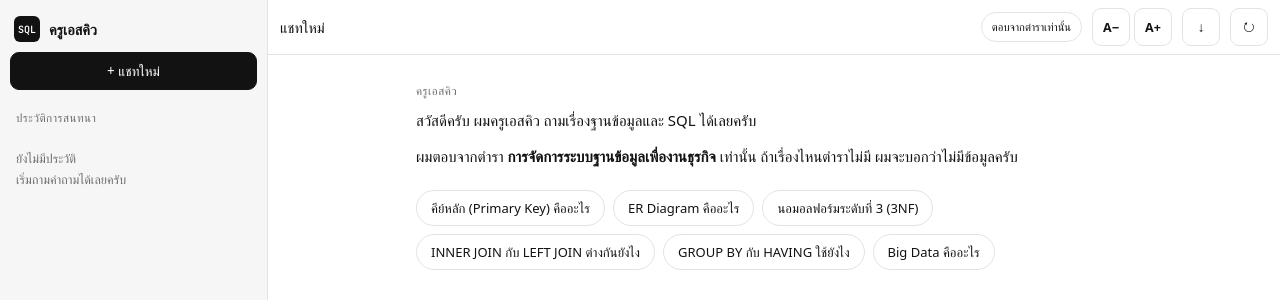
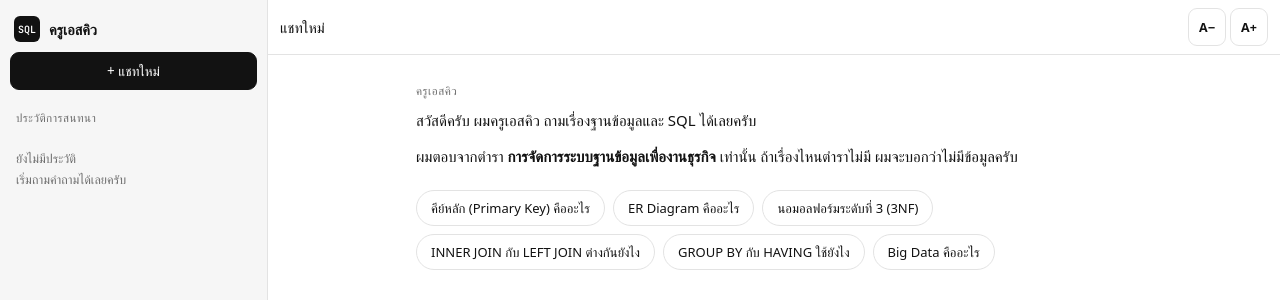
Before and after one commit to thapananthongpak-code/chat-bot, a Flask app: page / in a window 1280 px wide. Shown: the top 300 px of the page. Run offline with Flask 3, Linux system fonts and the light colour scheme; some libraries are stand-ins or nearby versions; some web fonts are replaced.

Commit message:
เอาปุ่มดาวน์โหลด ปุ่มโหลดใหม่ และป้าย "ตอบจากตำราเท่านั้น" ออกจากแถบบน
Co-Authored-By: Claude Opus 5.5 <noreply@anthropic.com>

```diff
--- a/templates/index.html
+++ b/templates/index.html
@@ -236,11 +236,10 @@
     .turn-tools { opacity: 1; }
     .body { overflow-wrap: anywhere; }
     .body a { color: inherit; text-underline-offset: 4px; }
-    .source-badge { font-size: 11px; border: 1px solid var(--line); padding: 5px 10px; border-radius: 20px; white-space: nowrap; }
     button:focus-visible, textarea:focus-visible { outline: 2px solid #999; outline-offset: 3px; }
     @keyframes arrive { from { opacity: 0; transform: translateY(8px); } to { opacity: 1; transform: none; } }
     @media (prefers-reduced-motion: reduce) { * { animation: none !important; transition: none !important; } }
-    @media (max-width: 600px) { .source-badge { display: none; } .tool { min-height: 44px; } }
+    @media (max-width: 600px) { .tool { min-height: 44px; } }
     .turn.user { animation:send-arrive .3s ease-out; }
     .typing { align-items:center; gap:6px; }
     .search-label { font-size:13px; margin-right:10px; opacity:.7; }
@@ -312,13 +311,10 @@
     <div class="topbar">
       <button class="btn icon menu-btn" onclick="toggleSidebar()" aria-label="เมนู">☰</button>
       <div class="title" id="chatTitle">แชทใหม่</div>
-      <span class="source-badge">ตอบจากตำราเท่านั้น</span>
       <div class="fs-group">
         <button class="btn icon" onclick="changeFont(-1)" title="ตัวอักษรเล็กลง" aria-label="ตัวอักษรเล็กลง">A−</button>
         <button class="btn icon" onclick="changeFont(1)" title="ตัวอักษรใหญ่ขึ้น" aria-label="ตัวอักษรใหญ่ขึ้น">A+</button>
       </div>
-      <button class="btn icon" onclick="exportChat()" title="ดาวน์โหลดบทสนทนา" aria-label="ดาวน์โหลดบทสนทนา">↓</button>
-      <button class="btn icon" onclick="refreshChat()" title="โหลดใหม่">↻</button>
     </div>
 
     <div class="stream" id="stream"><div class="inner" id="turns"></div></div>
@@ -603,12 +599,6 @@
     }
 
     /* ================= การกระทำ ================= */
-    function exportChat() {
-      const blob = new Blob([JSON.stringify(current() || {}, null, 2)], {type: 'application/json'});
-      const url = URL.createObjectURL(blob);
-      const a = document.createElement('a'); a.href = url; a.download = 'sql-chat.json'; a.click();
-      setTimeout(() => URL.revokeObjectURL(url), 1000);
-    }
     function openChat(id) { if (busy) return; state.activeId = id; save(); paint(); toggleSidebar(false); }
 
     function newChat() {
@@ -625,7 +615,6 @@
       save(); paint();
     }
 
-    function refreshChat() { if (busy) return; load(); paint(); }
 
     function toggleSidebar(force) {
       const el = document.getElementById("sidebar");
```
